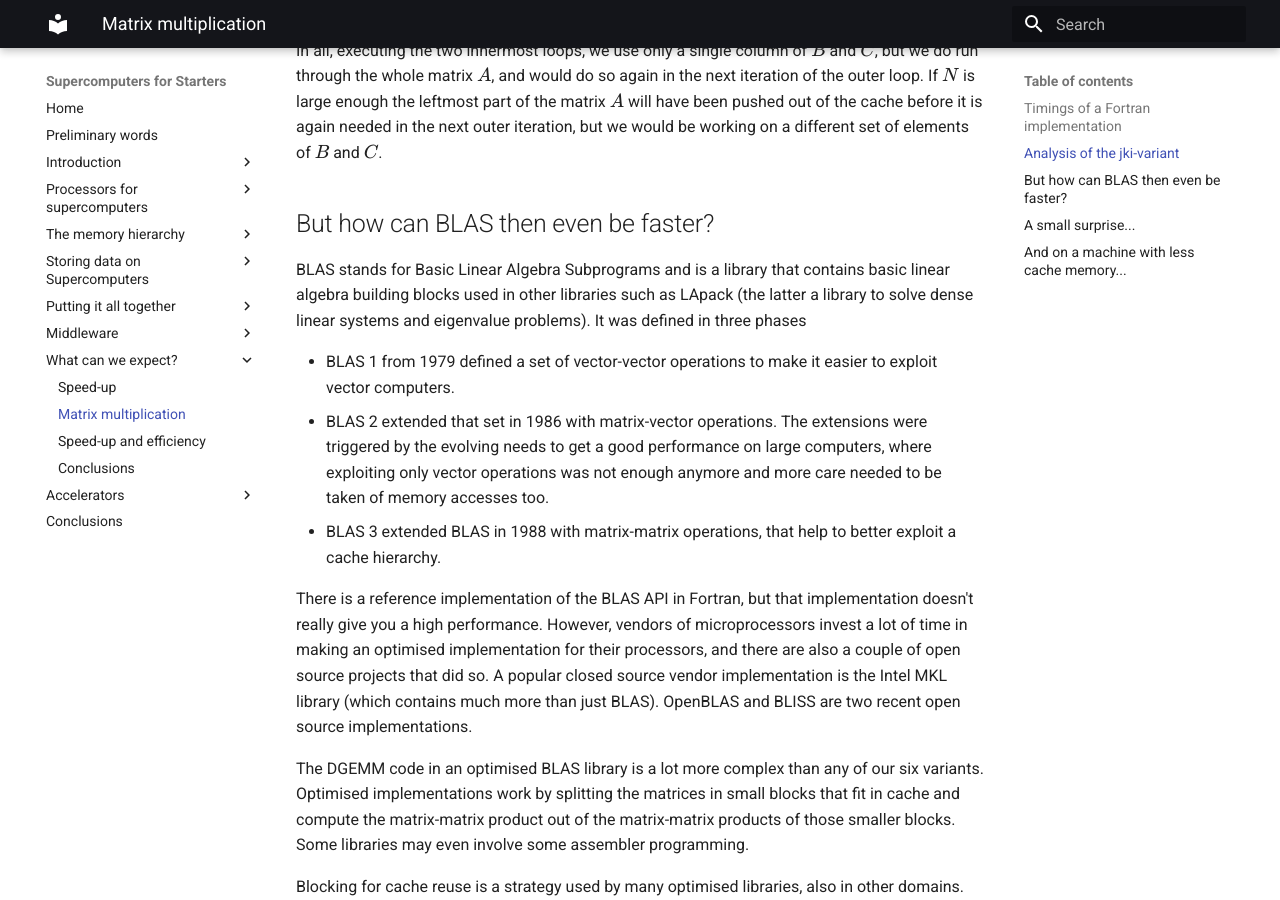
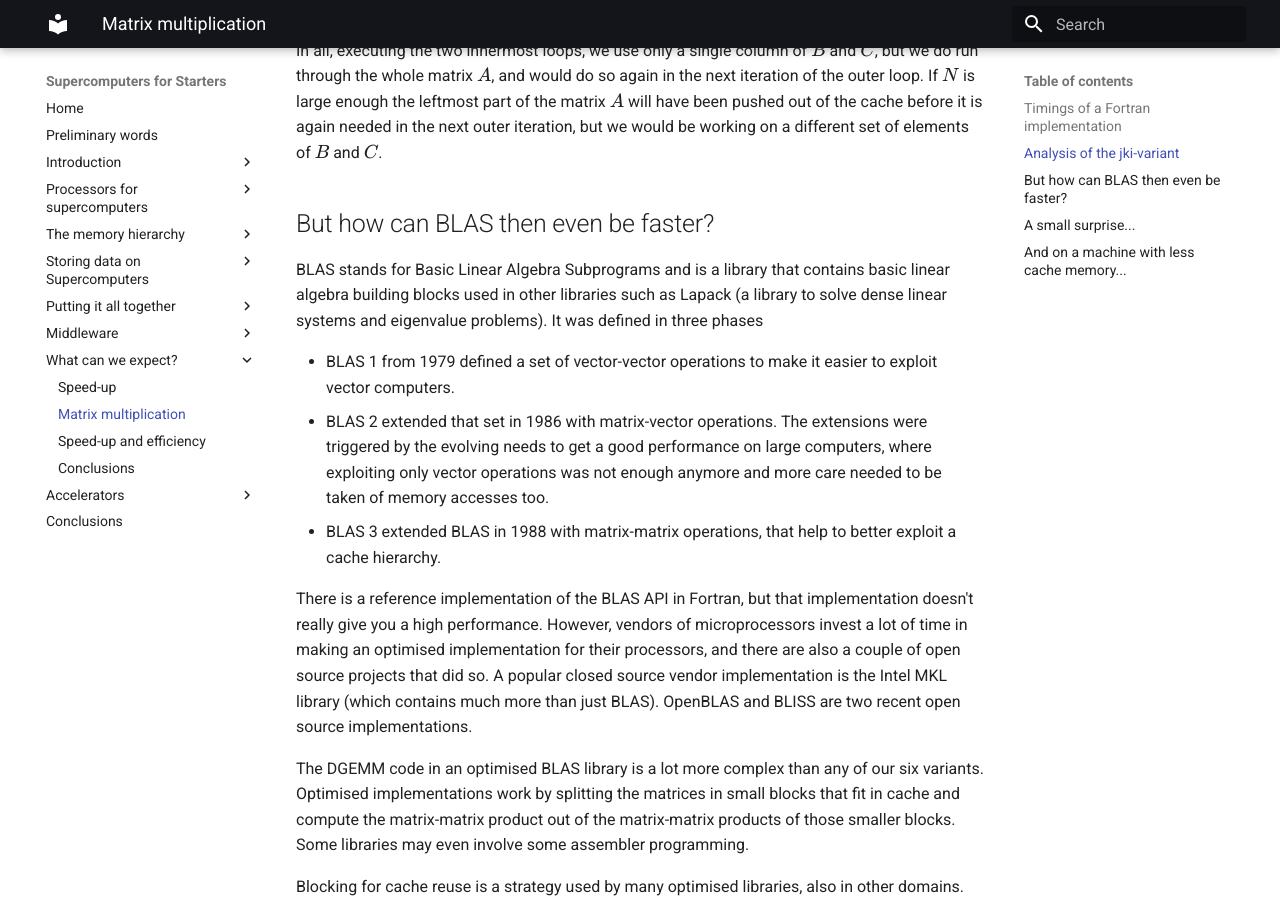
Before and after one commit to klust/SupercomputersForStarters, an MkDocs documentation site: the page built from docs/C07_Expectations/C07_S02_Matrix_multiplication.md, in a window 1280 px wide and 900 px high, scrolled down 5827 px. Built offline with MkDocs 1.6.1 and Material for MkDocs 9.7.7, drawn with Linux system fonts in a browser that asks for light colours.

Commit message:
Corrections to chapter 7.

```diff
--- a/docs/C07_Expectations/C07_S02_Matrix_multiplication.md
+++ b/docs/C07_Expectations/C07_S02_Matrix_multiplication.md
@@ -220,8 +220,8 @@ on a different set of elements of $B$ and $C$.
 ## But how can BLAS then even be faster?
 
 BLAS stands for Basic Linear Algebra Subprograms and is a library that contains basic
-linear algebra building blocks used in other libraries such as LApack
-(the latter a library to solve dense linear systems and eigenvalue problems).
+linear algebra building blocks used in other libraries such as Lapack
+(a library to solve dense linear systems and eigenvalue problems).
 It was defined in three phases
 
 -   BLAS 1 from 1979 defined a set of vector-vector operations to make it easier to
```
Also changed, not shown: docs/C07_Expectations/C07_S01_Speedup.md (+6 -2 lines), docs/C07_Expectations/C07_S04_Conclusions.md (+3 -3 lines).
